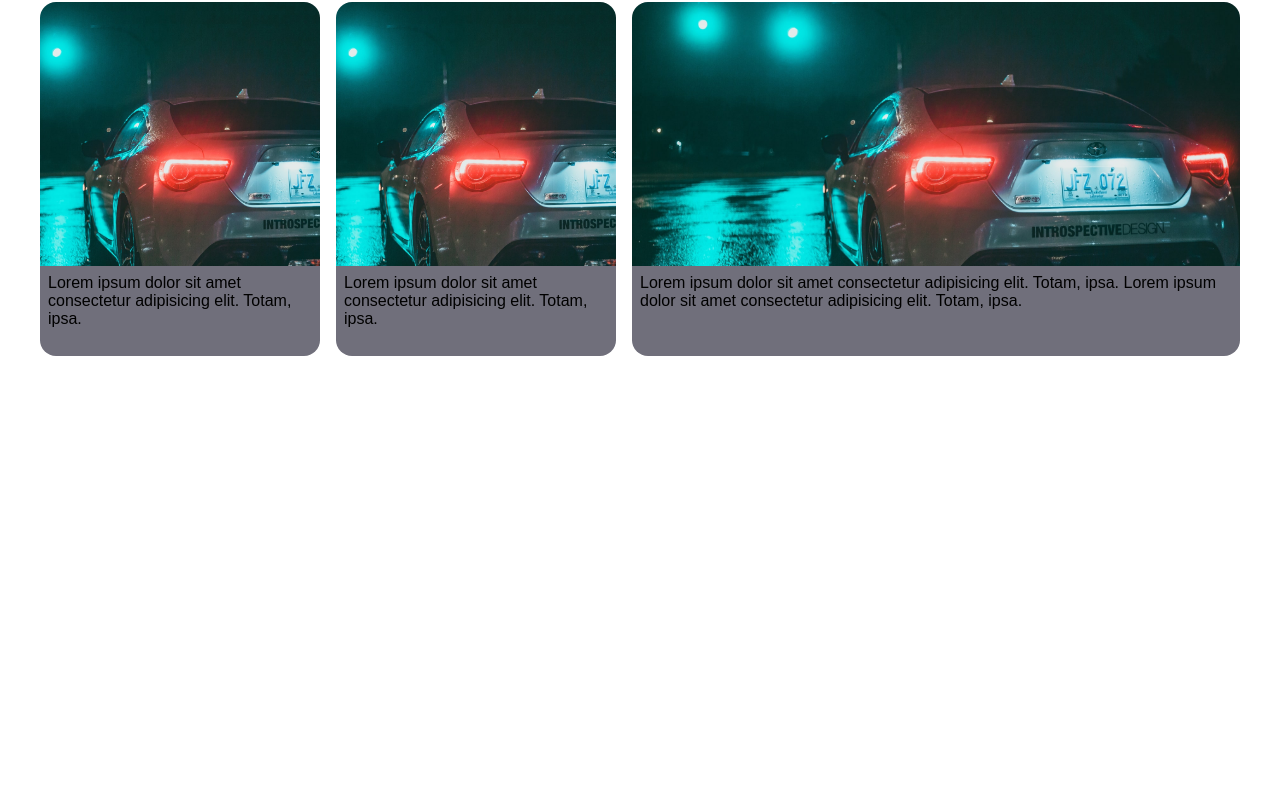
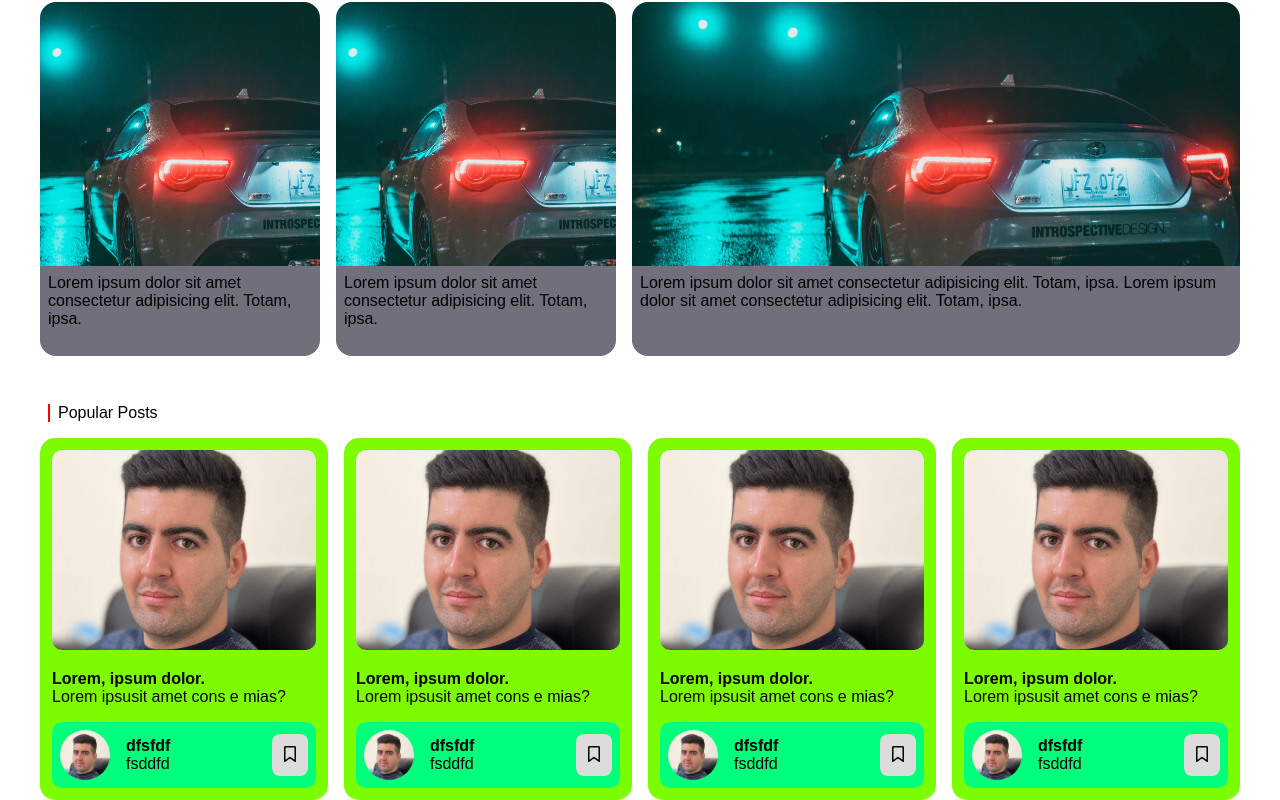
Before and after one commit to ImThanOs36/news-letter, a React (Vite) app: page / in a window 1280 px wide. Shown: the part 248-1048 px from the top of the page. Before the commit the page ends 800 px from the top, so only its background shows below. Built offline with nearby package versions, Linux system fonts and the light colour scheme.

Commit message:
added post row and fixed some things in project

```diff
--- a/src/App.jsx
+++ b/src/App.jsx
@@ -5,6 +5,7 @@ import './styles/styles.scss'
 import './App.css'
 import Categories from './components/Categories/Categories'
 import HeroCard from './components/HeroCard'
+import PostCards from './components/PostCards'
 
 
 function App() {
@@ -14,6 +15,7 @@ function App() {
     <Navbar/>
     <Categories/>
     <HeroCard/>
+    <PostCards title="Popular Posts"/>
     </>
   )
 }
--- /dev/null
+++ b/src/components/Author.jsx
@@ -0,0 +1,26 @@
+import React from 'react'
+
+
+function Author(author) {
+    return (
+        <div className='author'>
+
+            <div className='author__info'>
+
+                <img className='avatar' src={author.img} alt="author" />
+
+                <div>
+                <span>dfsfdf</span>
+                <p>fsddfd</p>
+                    </div>
+            </div>
+
+            <button className='bookmark'>
+                <i className="fa-regular fa-bookmark"></i>
+            </button>
+
+        </div>
+    )
+}
+
+export default Author
--- /dev/null
+++ b/src/components/Card.jsx
@@ -0,0 +1,26 @@
+import React from 'react'
+import Author from './Author'
+import img1 from '../images/avatar/acc_avatar.jpg'
+import img2 from '../images/avatar/acc_avatar.jpg'
+import img3 from '../images/avatar/acc_avatar.jpg'
+import img4 from '../images/avatar/acc_avatar.jpg'
+const images = [img1, img2, img3, img4]
+function Card(card) {
+  return (
+    <div className='card'>
+
+      <img className='card__image' src={img1} alt="" />
+      <div className='card__info'>
+
+        <span>Lorem, ipsum dolor.</span>
+        <p>Lorem ipsusit amet cons
+          e mias?</p>
+      </div>
+
+      <Author img={images[0]} />
+
+    </div>
+  )
+}
+
+export default Card
--- a/src/components/Navbar.jsx
+++ b/src/components/Navbar.jsx
@@ -48,7 +48,7 @@ function Navbar() {
                             <span>Thanos </span>
                         </div>
 
-                        <button>
+                        <button className='bookmark'>
                             <i className="fa-regular fa-bookmark"></i>
                         </button>
                     </div>
--- /dev/null
+++ b/src/components/PostCards.jsx
@@ -0,0 +1,61 @@
+import React, { useRef, useState } from 'react';
+import Card from './Card'
+
+
+
+function PostCards(cards) {
+
+  const divRef = useRef(null);
+  const [vissible, setVissible] = useState(false)
+
+  const toggleVisible = () => {
+
+    setVissible(vissible)
+  }
+
+  const handleScroll = (scrollAmount) => {
+    if (divRef.current) {
+      divRef.current.scrollLeft += scrollAmount;
+    }
+    toggleVisible();
+  };
+  return (
+    <div className="container">
+      <div className="cards">
+
+        <div className='cardsNav'>
+          <div className="cards__title">
+            <span>{cards.title}</span>
+          </div>
+          <div className="PostChange">
+
+            <button className='PostChange__btn' onClick={() => handleScroll(-300)}><i className="fa-solid fa-angle-left"></i></button>
+            <button className='PostChange__btn' onClick={() => handleScroll(300)}><i className="fa-solid fa-angle-right"></i></button>
+          </div>
+
+        </div>
+        <div className="popular__posts "
+
+
+          ref={divRef}
+          style={{
+            width: '100%', // Set the width to 100% to allow horizontal scrolling
+            overflowX: 'auto',
+            overflowY: 'hidden', // Hide vertical scrollbar
+            whiteSpace: 'nowrap', // Prevent items from wrapping to the next line
+          }}
+
+
+        >
+
+          <Card id="1" />
+          <Card id="2" />
+          <Card id="3" />
+          <Card id="4" />
+        </div>
+      </div>
+    </div>
+  )
+}
+
+export default PostCards
--- a/src/styles/Categories/_categories.scss
+++ b/src/styles/Categories/_categories.scss
@@ -4,6 +4,7 @@
     display: flex;
     background-color: $bg-gray;
     border-radius: 10px;
+    scroll-behavior: smooth;
     @media screen and (max-width:$br-mb) {
         display: none;
     }
@@ -11,9 +12,12 @@
         background: transparent;
         border: none;
         border-radius: 10px;
-
         padding:0em 0.8em;
-    }
+        visibility: hidden;
+        @media screen and (max-width:$br-tb) {
+            visibility: visible;
+        }
+        }
     .left-btn{
         padding-right:0em;
     }
@@ -38,7 +42,7 @@
 
     border-radius: 10px;
     position: relative;
-
+    scroll-behavior: smooth;
 
 }
 
--- a/src/styles/Navbar/_navbar.scss
+++ b/src/styles/Navbar/_navbar.scss
@@ -3,7 +3,7 @@
 header {
     max-width: 85rem;
     margin: 0 auto;
-    padding: 2em 1em;
+    padding: 2em 0em;
     display: grid;
     grid-template-columns: repeat(2, 1fr);
     // background-color: lightgray;
@@ -131,13 +131,7 @@ header {
         gap: 1em;
     }
 
-    button {
-        background-color: $bg-gray;
-        padding: 1em;
-        font-size: 1em;
-        border-radius: 0.5em;
-        border: none;
-    }
+
 
     @media screen and (max-width:$br-mb) {
         display: none;
--- /dev/null
+++ b/src/styles/author/_author.scss
@@ -0,0 +1,26 @@
+@use '../global/' as*;
+
+.author{
+    display: flex;
+    justify-content: space-between;
+    align-items: center;
+    background: #00ff7b;
+    padding: 0.5em;
+    border-radius: 10px;
+
+    &__info{
+      display: flex;
+      align-items: center;
+      gap: 1em;
+      span{
+        font-weight: bold;
+      }
+
+
+    }
+    &__avatar{
+      width: 50px;
+      border-radius: 10px;
+    }
+
+  }
--- a/src/styles/global/_boilerplate.scss
+++ b/src/styles/global/_boilerplate.scss
@@ -1,7 +1,7 @@
 @use "./colors" as *;
 @use "./typo" as*;
 
-$br-tb:65.25em;
+$br-tb:65.45em;
 $br-mb:31.25em;
 
 
@@ -46,3 +46,10 @@ a{
   border-radius: 50%;
 
 }
+.bookmark {
+  background-color: $bg-gray;
+  padding: 0.75em;
+  font-size: 1em;
+  border-radius: 0.5em;
+  border: none;
+}
--- /dev/null
+++ b/src/styles/postcards/_card.scss
@@ -0,0 +1,25 @@
+@use '../global' as *;
+
+
+.card{
+    width: 100%;
+    padding: 0.75em;
+    border-radius: 15px;
+    background-color: lawngreen;
+    &__image{
+
+        width: 100%;
+        border-radius: 10px;
+        object-fit: cover;
+        height: 200px;
+    }
+    &__info{
+        padding: 1em 0em;
+        span{
+            font-weight: bold;
+        }
+
+    }
+
+
+}
--- /dev/null
+++ b/src/styles/postcards/_postcards.scss
@@ -0,0 +1,55 @@
+@use '../global/' as *;
+
+.popular__posts{
+    display: grid;
+    grid-template-columns: repeat(4, 1fr);
+    gap:1em;
+    scroll-behavior: smooth;
+
+
+
+    @media screen and (max-width:$br-tb) {
+
+        grid-template-columns:repeat(4, 300px) ;
+        overflow: scroll;
+    }
+}
+.cardsNav{
+    display: flex;
+    justify-content: space-between;
+    padding: 1em 0.5em;
+    span{
+
+        border-left: 2px solid red($color: #000000);
+    }
+    .PostChange{
+        display: none;
+        gap: 0.5em;
+
+        &__btn{
+            padding: 1em;
+            border-color: transparent;
+            border-radius: 10px;
+            :hover{
+                color: $text-gray;
+            }
+
+        }
+        @media screen and (max-width:$br-tb) {
+            display: flex;
+
+        }
+    }
+}
+
+
+.cards{
+    &__title{
+        border-left: 2px solid red;
+        height: min-content;
+        padding-left: 0.5em;
+        display: flex;
+        align-items: center;
+    }
+
+}
--- a/src/styles/styles.scss
+++ b/src/styles/styles.scss
@@ -2,3 +2,6 @@
 @forward '../styles/Hero/hero';
 @forward '../styles/Categories/categories';
 @forward '../styles/HeroCard/herocard';
+@forward '../styles/postcards/card';
+@forward '../styles/postcards/_postcards';
+@forward '../styles/author/author';
```
